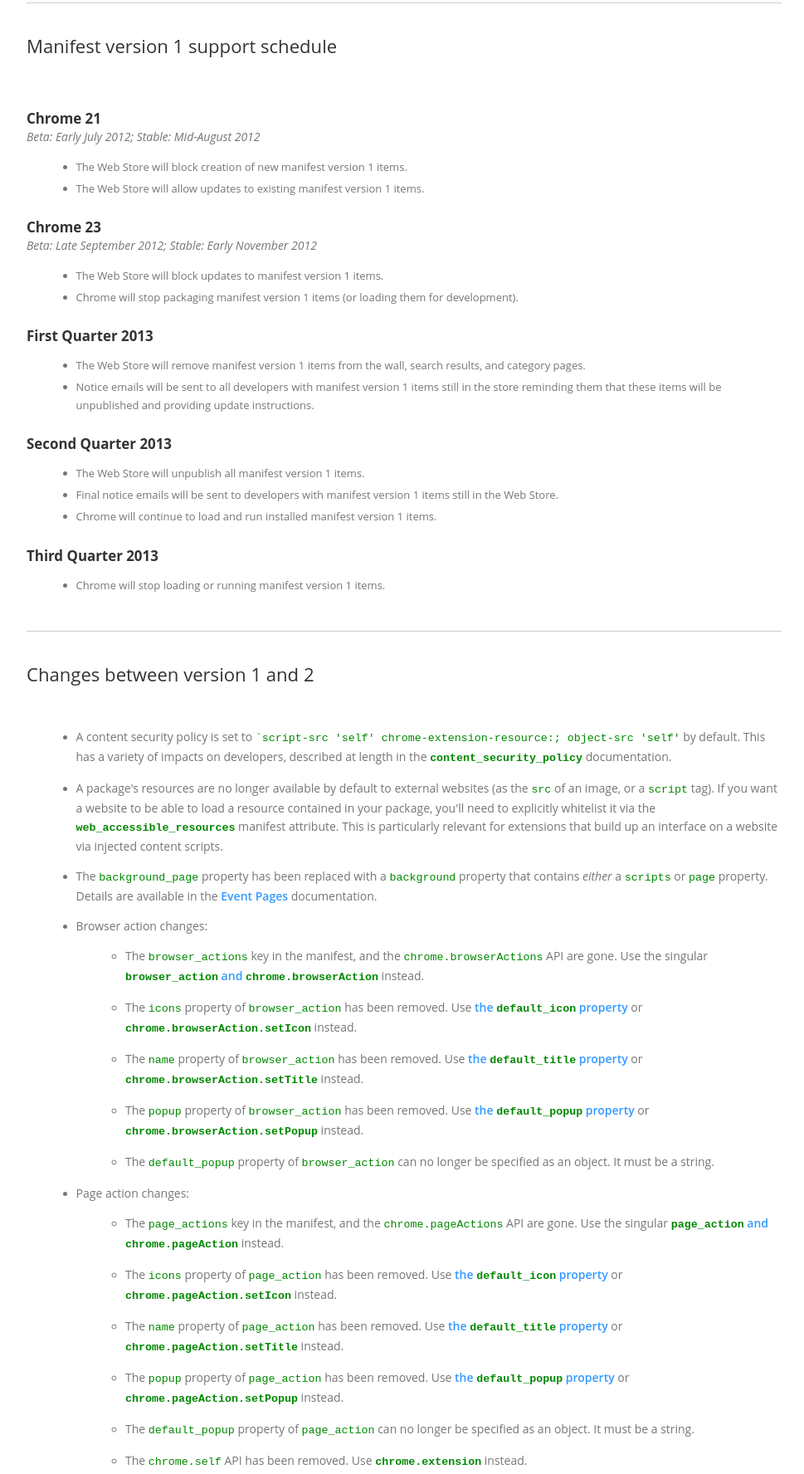
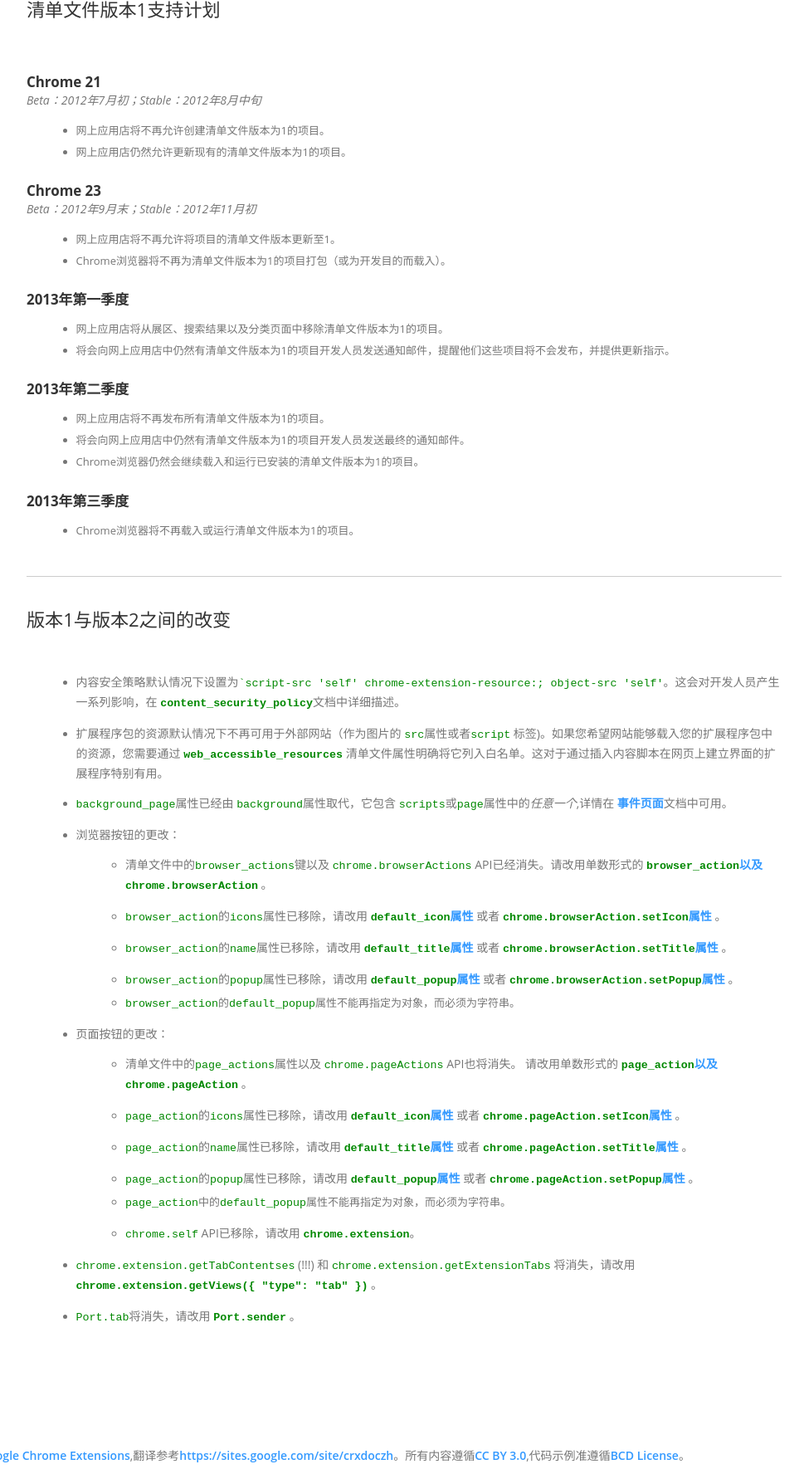
Before and after one commit to Yixi/ChromeExtensionDocument, a plain HTML site: page manifestVersion.html in a window 1280 px wide. Shown: the part 764-2540 px from the top of the page at 83% size, without its empty margins (278-1247 px from the left). Drawn offline with Linux system fonts and the light colour scheme.

Commit message:
完成清单文件版本文件

```diff
--- a/manifestVersion.html
+++ b/manifestVersion.html
@@ -234,21 +234,21 @@
         </ul>
       </div>
       <div id="gc-pagecontent">
-        <h1 class="page_title">Manifest Version</h1>
+        <h1 class="page_title">清单文件版本</h1>
         <div id="toc">
-          <h2>Contents</h2>
+          <h2>内容</h2>
           <ol>
             <li>
-              <a href=#current-version>Current Version</a>
+              <a href=#current-version>当前版本</a>
             </li>
             <li>
-              <a href=#manifest-v1-support-schedule>Manifest version 1 support schedule</a>
+              <a href=#manifest-v1-support-schedule>清单文件版本1支持计划</a>
               <ol>
-                <li><a href=#manifest-v1-m21>Chrome 21</a></li><li><a href=#manifest-v1-m23>Chrome 23</a></li><li><a href=#manifest-v1-2012q1>First Quarter 2013</a></li><li><a href=#manifest-v1-2012q2>Second Quarter 2013</a></li><li><a href=#manifest-v1-2012q3>Third Quarter 2013</a></li>
+                <li><a href=#manifest-v1-m21>Chrome 21</a></li><li><a href=#manifest-v1-m23>Chrome 23</a></li><li><a href=#manifest-v1-2012q1>2013年第一季度</a></li><li><a href=#manifest-v1-2012q2>2013年第二季度</a></li><li><a href=#manifest-v1-2012q3>2013年第三季度</a></li>
               </ol>
             </li>
             <li>
-              <a href=#manifest-v1-changes>Changes between version 1 and 2</a>
+              <a href=#manifest-v1-changes>版本1与版本2之间的改变</a>
             </li>
           </ol>
         </div>
@@ -267,19 +267,15 @@
 </style>
 
 <p>
-  Extensions, themes, and applications are simply bundles of resources, wrapped
-  up with a <a href="manifest.html"><code>manifest.json</code></a> file that
-  describes the package's contents. The format of this file is generally stable,
-  but occasionally breaking changes must be made to address important issues.
-  Developers should specify which version of the manifest specification their
-  package targets by setting a <code>manifest_version</code> key in their
-  manifests.
+  扩展程序、主题背景以及应用程序只是打包的资源，另外附带一个
+    <a href="manifest.html"><code>manifest.json</code></a>文件，描述包的内容。该文件的格式大体上是稳定的，但是偶尔需要重大更改，解决重大问题。开发人员应该在清单文件中设置
+    <code>manifest_version</code>属性，指定它们的包使用的清单文件规范版本。
 </p>
 
-<h2 id="current-version">Current Version</h2>
+<h2 id="current-version">当前版本</h2>
 
 <p>
-  Developers should currently specify
+  目前，开发人员应该指定
   <strong><code>'manifest_version': 2</code></strong>:
 </p>
 
@@ -290,207 +286,184 @@
 }</pre>
 
 <p>
-  Manifest version 1 was <em>deprecated</em> in Chrome 18, and support will
-  be phased out according to the following schedule.
+  清单文件版本1在Chrome 18及更高版本中<em>已弃用</em>，并且根据下列计划，将逐渐减少对它的支持。
 </p>
 
-<h2 id="manifest-v1-support-schedule">Manifest version 1 support schedule</h2>
+<h2 id="manifest-v1-support-schedule">清单文件版本1支持计划</h2>
 
 <div id="schedule">
 <h3 id="manifest-v1-m21">Chrome 21</h3>
-<p><em>Beta: Early July 2012;
-  Stable: Mid-August 2012</em></p>
+<p><em>Beta：2012年7月初；Stable：2012年8月中旬</em></p>
 <ul>
-  <li>The Web Store will block creation of new manifest version 1 items.
-  <li>The Web Store will allow updates to existing manifest version 1 items.
+  <li>网上应用店将不再允许创建清单文件版本为1的项目。
+  <li>网上应用店仍然允许更新现有的清单文件版本为1的项目。
 </ul>
 
 <h3 id="manifest-v1-m23">Chrome 23</h3>
-<p><em>Beta: Late September 2012;
-  Stable: Early November 2012</em></p>
+<p><em>Beta：2012年9月末；Stable：2012年11月初</em></p>
 <ul>
-  <li>The Web Store will block updates to manifest version 1 items.
-  <li>Chrome will stop packaging manifest version 1 items (or loading
-    them for development).
+  <li>网上应用店将不再允许将项目的清单文件版本更新至1。
+  <li>Chrome浏览器将不再为清单文件版本为1的项目打包（或为开发目的而载入）。
 </ul>
 
-<h3 id="manifest-v1-2012q1">First Quarter 2013</h3>
+<h3 id="manifest-v1-2012q1">2013年第一季度</h3>
 <ul>
-  <li>The Web Store will remove manifest version 1 items from the wall,
-    search results, and category pages.
-  <li>Notice emails will be sent to all developers with manifest
-    version 1 items still in the store reminding them that these
-    items will be unpublished and providing update instructions.
+  <li>网上应用店将从展区、搜索结果以及分类页面中移除清单文件版本为1的项目。
+  <li>将会向网上应用店中仍然有清单文件版本为1的项目开发人员发送通知邮件，提醒他们这些项目将不会发布，并提供更新指示。
 </ul>
 
-<h3 id="manifest-v1-2012q2">Second Quarter 2013</h3>
+<h3 id="manifest-v1-2012q2">2013年第二季度</h3>
 <ul>
-  <li>The Web Store will unpublish all manifest version 1 items.
-  <li>Final notice emails will be sent to developers with manifest
-    version 1 items still in the Web Store.
-  <li>Chrome will continue to load and run installed manifest
-    version 1 items.
+  <li>网上应用店将不再发布所有清单文件版本为1的项目。
+  <li>将会向网上应用店中仍然有清单文件版本为1的项目开发人员发送最终的通知邮件。
+  <li>Chrome浏览器仍然会继续载入和运行已安装的清单文件版本为1的项目。
 </ul>
 
-<h3 id="manifest-v1-2012q3">Third Quarter 2013</h3>
+<h3 id="manifest-v1-2012q3">2013年第三季度</h3>
 <ul>
-  <li>Chrome will stop loading or running manifest
-    version 1 items.
+  <li>Chrome浏览器将不再载入或运行清单文件版本为1的项目。
 </ul>
 </div>
 
-<h2 id="manifest-v1-changes">Changes between version 1 and 2</h2>
+<h2 id="manifest-v1-changes">版本1与版本2之间的改变</h2>
 
 <ul>
   <li>
     <p>
-      A content security policy is set to <code>`script-src 'self'
-      chrome-extension-resource:; object-src 'self'</code> by default. This has
-      a variety of impacts on developers, described at length in the
+      内容安全策略默认情况下设置为<code>`script-src 'self'
+      chrome-extension-resource:; object-src 'self'</code>。这会对开发人员产生一系列影响，在
       <a href="contentSecurityPolicy.html">
-      <code>content_security_policy</code></a> documentation.
+      <code>content_security_policy</code></a>文档中详细描述。
     </p>
   </li>
   <li>
     <p>
-      A package's resources are no longer available by default to external
-      websites (as the <code>src</code> of an image, or a <code>script</code>
-      tag). If you want a website to be able to load a resource contained in
-      your package, you'll need to explicitly whitelist it via the
+      扩展程序包的资源默认情况下不再可用于外部网站（作为图片的
+        <code>src</code>属性或者<code>script</code>
+      标签)。如果您希望网站能够载入您的扩展程序包中的资源，您需要通过
       <a href="manifest.html#web_accessible_resources">
         <code>web_accessible_resources</code>
-      </a> manifest attribute. This is particularly relevant for extensions that
-      build up an interface on a website via injected content scripts.
+      </a>清单文件属性明确将它列入白名单。这对于通过插入内容脚本在网页上建立界面的扩展程序特别有用。
     </p>
   </li>
   <li>
     <p>
-      The <code>background_page</code> property has been replaced with a
-      <code>background</code> property that contains <em>either</em> a
-      <code>scripts</code> or <code>page</code> property. Details are available
-      in the <a href="event_pages.html">Event Pages</a> documentation.
+      <code>background_page</code>属性已经由
+      <code>background</code>属性取代，它包含
+      <code>scripts</code>或<code>page</code>属性中的<em>任意一个</em>,详情在
+        <a href="event_pages.html">事件页面</a>文档中可用。
     </p>
   </li>
   <li>
-    <p>Browser action changes:</p>
+    <p>浏览器按钮的更改：</p>
     <ul>
       <li>
         <p>
-          The <code>browser_actions</code> key in the manifest, and the
-          <code>chrome.browserActions</code> API are gone. Use the singular
+          清单文件中的<code>browser_actions</code>键以及
+          <code>chrome.browserActions</code> API已经消失。请改用单数形式的
           <a href="browserAction.html">
-            <code>browser_action</code> and <code>chrome.browserAction</code>
-          </a> instead.
+            <code>browser_action</code>以及<code>chrome.browserAction</code>
+          </a>。
         </p>
       </li>
       <li>
         <p>
-          The <code>icons</code> property of <code>browser_action</code> has
-          been removed. Use <a href="browserAction.html#manifest">
-            the <code>default_icon</code> property
-          </a> or <a href="browserAction.html#method-setIcon">
-            <code>chrome.browserAction.setIcon</code>
-          </a> instead.
+          <code>browser_action</code>的<code>icons</code>属性已移除，请改用
+            <a href="browserAction.html#manifest">
+            <code>default_icon</code>属性
+          </a>或者<a href="browserAction.html#method-setIcon">
+            <code>chrome.browserAction.setIcon</code>属性
+          </a>。
         </p>
       </li>
       <li>
         <p>
-          The <code>name</code> property of <code>browser_action</code> has been
-          removed. Use <a href="browserAction.html#manifest">
-            the <code>default_title</code> property
-          </a> or <a href="browserAction.html#method-setTitle">
-            <code>chrome.browserAction.setTitle</code>
-          </a> instead.
+          <code>browser_action</code>的<code>name</code>属性已移除，请改用
+            <a href="browserAction.html#manifest">
+            <code>default_title</code>属性
+          </a>或者<a href="browserAction.html#method-setTitle">
+            <code>chrome.browserAction.setTitle</code>属性
+          </a>。
         </p>
       </li>
       <li>
         <p>
-          The <code>popup</code> property of <code>browser_action</code> has
-          been removed. Use <a href="browserAction.html#manifest">
-            the <code>default_popup</code> property
-          </a> or <a href="browserAction.html#method-setPopup">
-            <code>chrome.browserAction.setPopup</code>
-          </a> instead.
+          <code>browser_action</code>的<code>popup</code>属性已移除，请改用
+            <a href="browserAction.html#manifest">
+            <code>default_popup</code>属性
+          </a>或者<a href="browserAction.html#method-setPopup">
+            <code>chrome.browserAction.setPopup</code>属性
+          </a>。
+        </p>
+      </li>
+      <li><code>browser_action</code>的<code>default_popup</code>属性不能再指定为对象，而必须为字符串。</li>
+    </ul>
+  </li>
+  <li>
+    <p>页面按钮的更改：</p>
+    <ul>
+      <li>
+        <p>
+          清单文件中的<code>page_actions</code>属性以及
+          <code>chrome.pageActions</code> API也将消失。 请改用单数形式的
+          <a href="pageAction.html">
+            <code>page_action</code>以及<code>chrome.pageAction</code>
+          </a>。
         </p>
       </li>
       <li>
         <p>
-          The <code>default_popup</code> property of <code>browser_action</code>
-          can no longer be specified as an object. It must be a string.
-        </p>
-      </li>
-    </ul>
-  </li>
-  <li>
-    <p>Page action changes:</p>
-    <ul>
-      <li>
-        <p>
-          The <code>page_actions</code> key in the manifest, and the
-          <code>chrome.pageActions</code> API are gone. Use the singular
-          <a href="pageAction.html">
-            <code>page_action</code> and <code>chrome.pageAction</code>
-          </a> instead.
+         <code>page_action</code>的<code>icons</code>属性已移除，请改用
+            <a href="pageAction.html#manifest">
+            <code>default_icon</code>属性
+          </a>或者<a href="pageAction.html#method-setIcon">
+            <code>chrome.pageAction.setIcon</code>属性
+          </a>。
         </p>
       </li>
       <li>
         <p>
-          The <code>icons</code> property of <code>page_action</code> has been
-          removed. Use <a href="pageAction.html#manifest">
-            the <code>default_icon</code> property
-          </a> or <a href="pageAction.html#method-setIcon">
-            <code>chrome.pageAction.setIcon</code>
-          </a> instead.
+          <code>page_action</code>的<code>name</code>属性已移除，请改用
+            <a href="pageAction.html#manifest">
+            <code>default_title</code>属性
+          </a>或者<a href="pageAction.html#method-setTitle">
+            <code>chrome.pageAction.setTitle</code>属性
+          </a>。
         </p>
       </li>
       <li>
         <p>
-          The <code>name</code> property of <code>page_action</code> has been
-          removed. Use <a href="pageAction.html#manifest">
-            the <code>default_title</code> property
-          </a> or <a href="pageAction.html#method-setTitle">
-            <code>chrome.pageAction.setTitle</code>
-          </a> instead.
+          <code>page_action</code>的<code>popup</code>属性已移除，请改用
+            <a href="pageAction.html#manifest">
+            <code>default_popup</code>属性
+          </a>或者<a href="pageAction.html#method-setPopup">
+            <code>chrome.pageAction.setPopup</code>属性
+          </a>。
         </p>
       </li>
+      <li><code>page_action</code>中的<code>default_popup</code>属性不能再指定为对象，而必须为字符串。</li>
       <li>
         <p>
-          The <code>popup</code> property of <code>page_action</code> has been
-          removed. Use <a href="pageAction.html#manifest">
-            the <code>default_popup</code> property
-          </a> or <a href="pageAction.html#method-setPopup">
-            <code>chrome.pageAction.setPopup</code>
-          </a> instead.
-        </p>
-      </li>
-      <li>
-        <p>
-          The <code>default_popup</code> property of <code>page_action</code>
-          can no longer be specified as an object. It must be a string.
-        </p>
-      </li>
-      <li>
-        <p>
-          The <code>chrome.self</code> API has been removed. Use
-          <a href="extension.html"><code>chrome.extension</code></a> instead.
+          <code>chrome.self</code> API已移除，请改用
+          <a href="extension.html"><code>chrome.extension</code></a>。
         </p>
       </li>
     </ul>
   </li>
   <li>
     <p>
-      <code>chrome.extension.getTabContentses</code> (!!!) and
-      <code>chrome.extension.getExtensionTabs</code> are gone. Use
+      <code>chrome.extension.getTabContentses</code> (!!!) 和
+      <code>chrome.extension.getExtensionTabs</code> 将消失，请改用
       <a href="extension.html#method-getViews">
         <code>chrome.extension.getViews({ "type": "tab" })</code>
-      </a> instead.
+      </a>。
     </p>
   </li>
   <li>
     <p>
-      <code>Port.tab</code> is gone. Use
+      <code>Port.tab</code>将消失，请改用
       <a href="extension.html#type-Port"><code>Port.sender</code></a>
-      instead.
+      。
     </p>
   </li>
 </ul>
```
